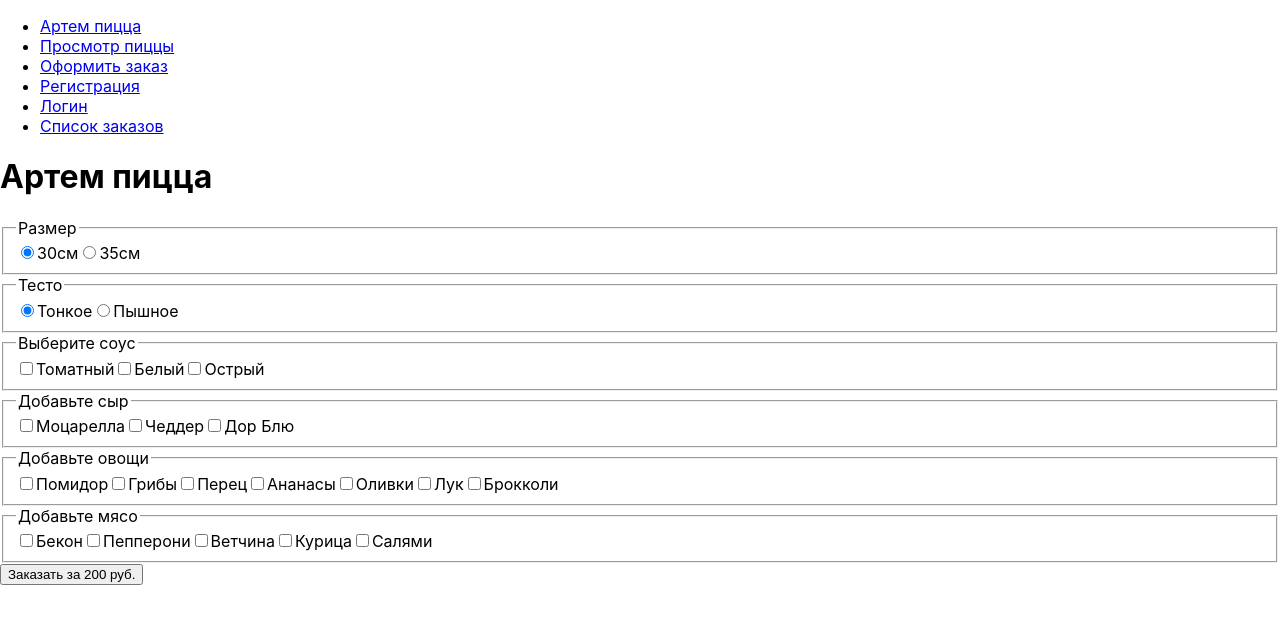
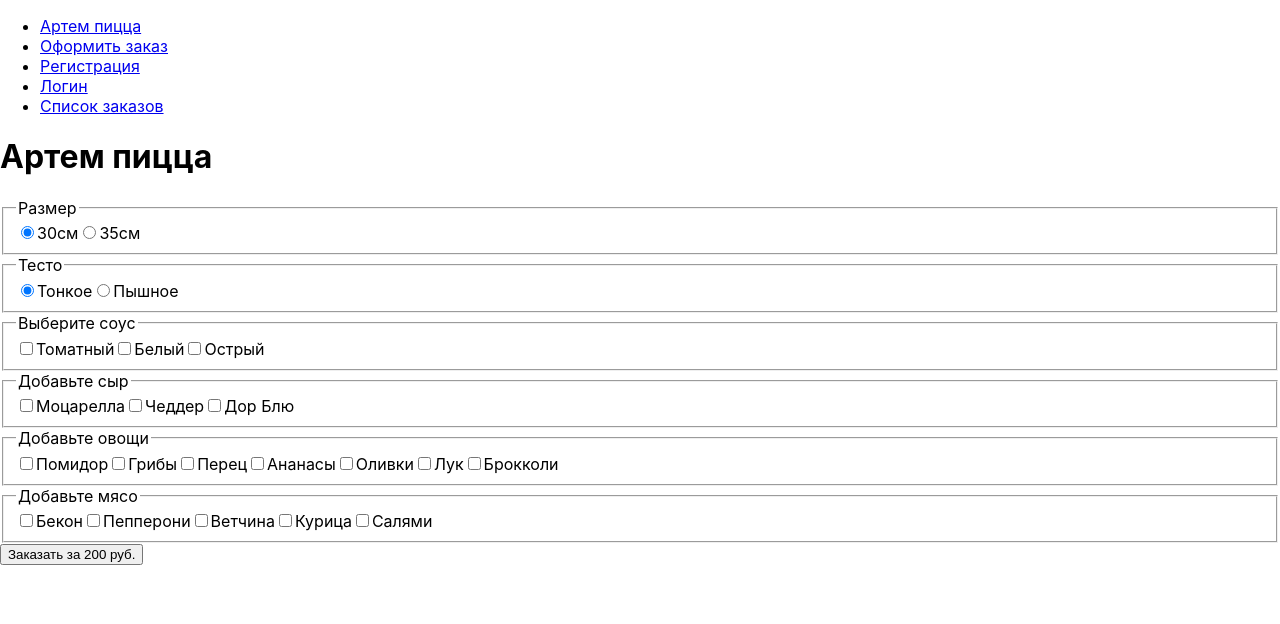
Before and after one commit to AnastasiaFilatova/Artem-pizza, a React (Create React App) app: page / in a window 1280 px wide. Shown: the top 624 px of the page. Built offline with nearby package versions, Linux system fonts and the light colour scheme.

Commit message:
Added redirect from pizza preview to checkout page

```diff
--- a/src/App.js
+++ b/src/App.js
@@ -8,7 +8,6 @@ import { HistoryPage } from "./HistoryPage";
 import { NotFoundPage } from "./NotFoundPage";
 
 function App() {
-
   return (
     <>
       <nav>
@@ -17,10 +16,7 @@ function App() {
             <Link to="/">Артем пицца</Link>
           </li>
           <li>
-            <Link to="/pizza-preview">Просмотр пиццы</Link>
-          </li>
-          <li>
-            <Link to="/checkout">Оформить заказ</Link>
+            <Link to="/pizza-preview">Оформить заказ</Link>
           </li>
           <li>
             <Link to="/registration">Регистрация</Link>
--- a/src/PizzaPreviewPage/PizzaPreviewPage.js
+++ b/src/PizzaPreviewPage/PizzaPreviewPage.js
@@ -14,7 +14,9 @@ export const PizzaPreviewPage = ({ _usePizzaHook = usePizza }) => {
       <h1>Ваша пицца</h1>
       <PizzaPreview pizza={pizza} />
       <hr />
-      <Link to={{ pathname: "/checkout", state: pizza }}>Оформить заказ</Link>
+      <Redirect to={{ pathname: "/checkout", state: pizza }}>
+        Оформить заказ
+      </Redirect>
     </>
   );
 };
```
